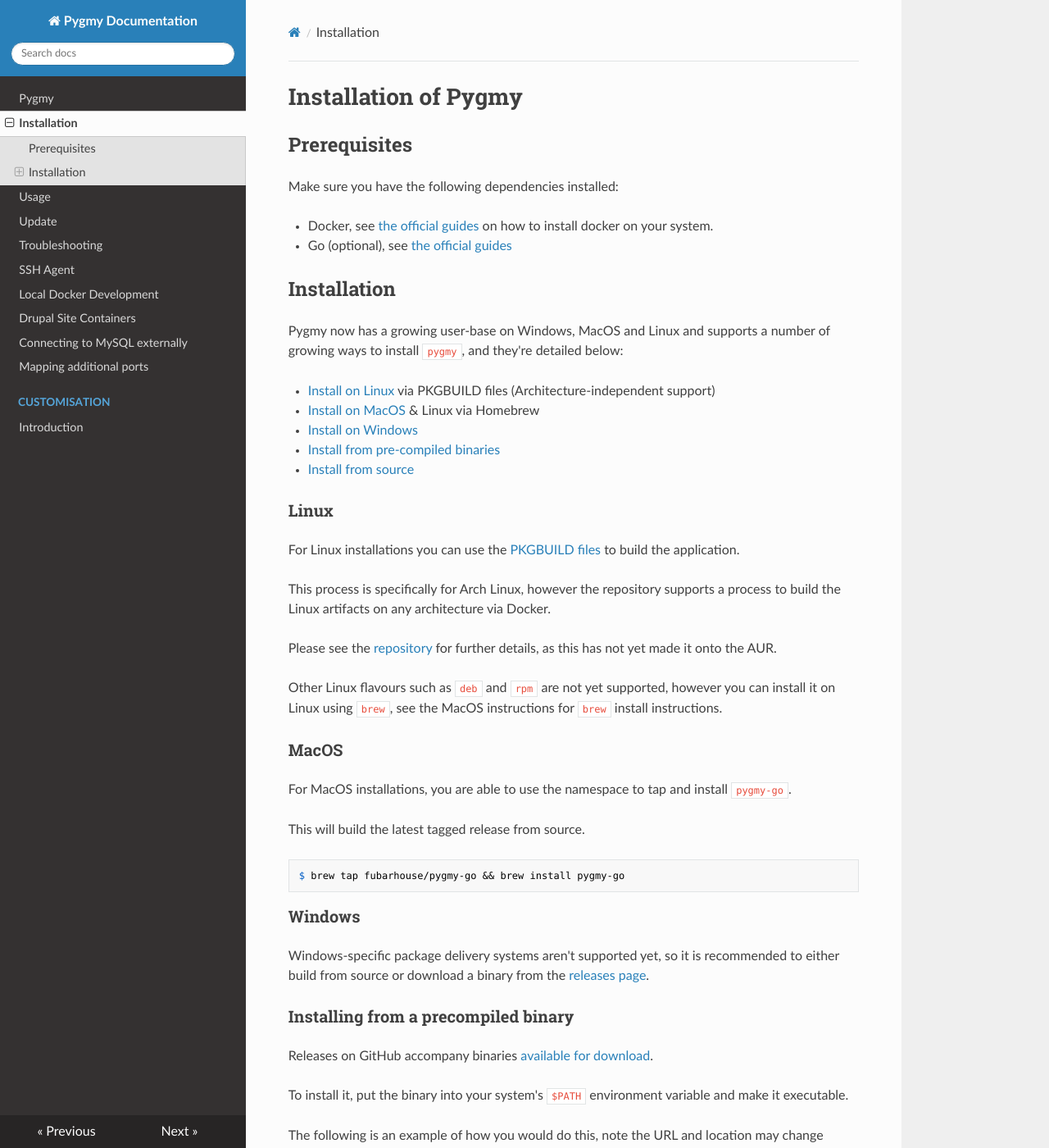
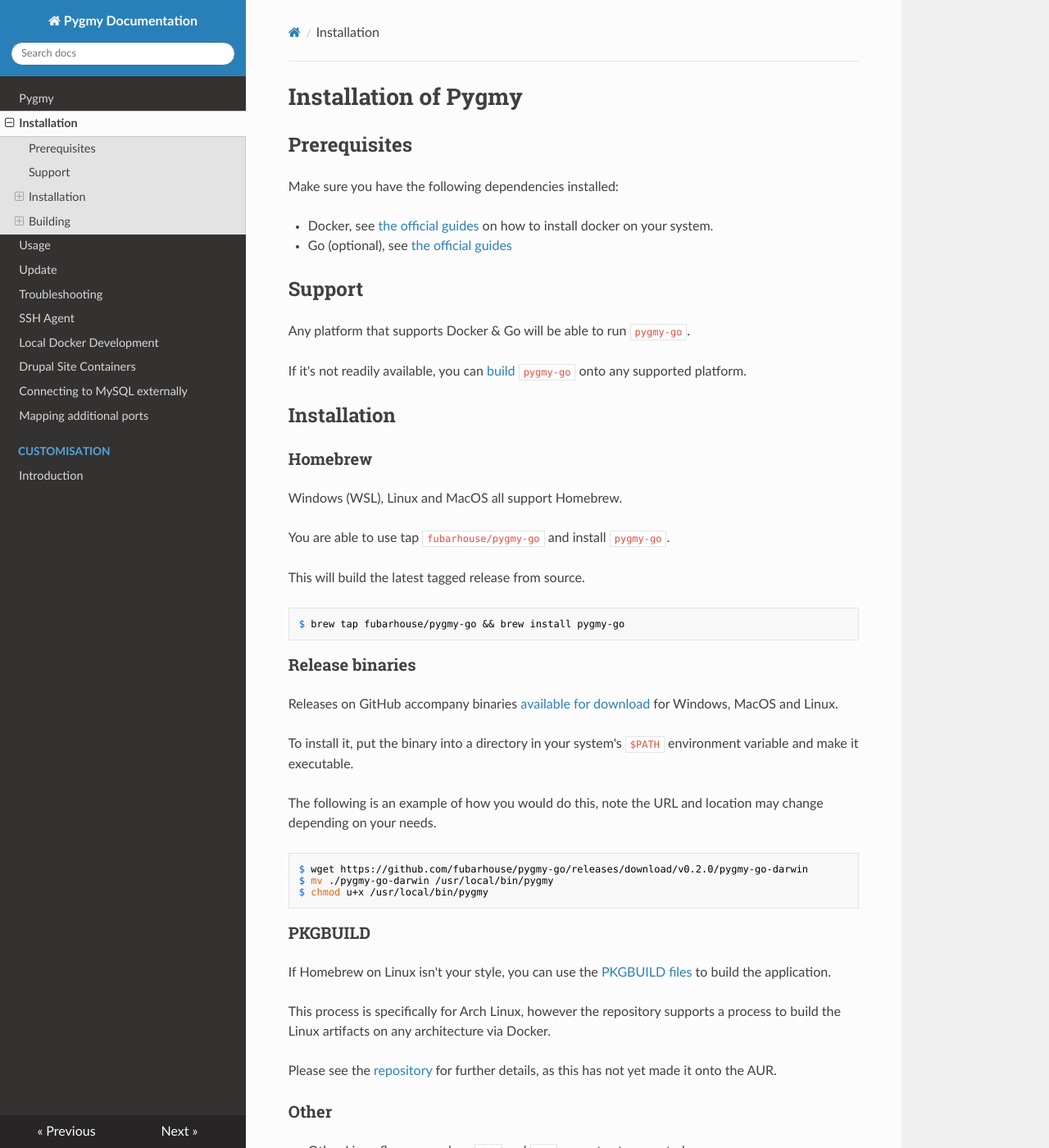
Before and after one commit to pygmystack/pygmy, an MkDocs documentation site: the page built from docs/installation.md, in a window 1280 px wide and 1400 px high. Shown: the whole window at 82% size. Built offline with MkDocs 1.6.1, drawn with Linux system fonts in a browser that asks for light colours; nearby versions of some CDN libraries; some of the changed text lies outside the part shown.

Commit message:
More install updates
Signed-off-by: Karl Hepworth <karl.hepworth@gmail.com>

`````diff
--- a/docs/installation.md
+++ b/docs/installation.md
@@ -6,29 +6,16 @@
 * Docker, see [the official guides](https://docs.docker.com/engine/installation/) on how to install docker on your system.
 * Go (optional), see [the official guides](https://golang.org/doc/install)
 
+## Support
+Any platform that supports Docker & Go will be able to run `pygmy-go`.
+
+If it's not readily available, you can [build](#building) `pygmy-go` onto any supported platform.
+
 ## Installation
+### Homebrew
+Windows (WSL), Linux and MacOS all support Homebrew.
 
-Pygmy now has a growing user-base on Windows, MacOS and Linux and supports a number of growing ways to install `pygmy`, and they're detailed below:
-
-* [Install on Linux](#linux) via PKGBUILD files (Architecture-independent support)
-* [Install on MacOS](#macos) & Linux via Homebrew
-* [Install on Windows](#windows)
-* [Install from pre-compiled binaries](#installing-from-a-precompiled-binary)
-* [Install from source](#build-from-source-make)
-
-### Linux
-
-For Linux installations you can use the [PKGBUILD files](https://github.com/fubarhouse/pygmy-go.pkgbuild) to build the application.
-
-This process is specifically for Arch Linux, however the repository supports a process to build the Linux artifacts on any architecture via Docker.
-
-Please see the [repository](https://github.com/fubarhouse/pygmy-go.pkgbuild) for further details, as this has not yet made it onto the AUR.
-
-Other Linux flavours such as `deb` and `rpm` are not yet supported, however you can install it on Linux using `brew`, see the MacOS instructions for `brew` install instructions.
-
-### MacOS
-
-For MacOS installations, you are able to use the namespace to tap and install `pygmy-go`.
+You are able to use tap `fubarhouse/pygmy-go` and install `pygmy-go`.
 
 This will build the latest tagged release from source.
 
@@ -36,31 +23,36 @@
 $ brew tap fubarhouse/pygmy-go && brew install pygmy-go
 ````
 
-### Windows
+### Release binaries
+Releases on GitHub accompany binaries [available for download](https://github.com/fubarhouse/pygmy-go/releases) for Windows, MacOS and Linux.
 
-Windows-specific package delivery systems aren't supported yet, so it is recommended to either build from source or download a binary from the [releases page](https://github.com/fubarhouse/pygmy-go/releases).
-
-### Installing from a precompiled binary
-
-Releases on GitHub accompany binaries [available for download](https://github.com/fubarhouse/pygmy-go/releases).
-
-To install it, put the binary into your system's `$PATH` environment variable and make it executable.
+To install it, put the binary into a directory in your system's `$PATH` environment variable and make it executable.
 
 The following is an example of how you would do this, note the URL and location may change depending on your needs.
 ```console
-$ wget https://github.com/fubarhouse/pygmy-go/releases/download/v0.1.0/pygmy-go-darwin
+$ wget https://github.com/fubarhouse/pygmy-go/releases/download/v0.2.0/pygmy-go-darwin
 $ mv ./pygmy-go-darwin /usr/local/bin/pygmy
 $ chmod u+x /usr/local/bin/pygmy
 ```
 
-### Build from source (make)
+### PKGBUILD
+If Homebrew on Linux isn't your style, you can use the [PKGBUILD files](https://github.com/fubarhouse/pygmy-go.pkgbuild) to build the application.
 
+This process is specifically for Arch Linux, however the repository supports a process to build the Linux artifacts on any architecture via Docker.
+
+Please see the [repository](https://github.com/fubarhouse/pygmy-go.pkgbuild) for further details, as this has not yet made it onto the AUR.
+
+### Other
+* Other Linux flavours such as `deb` and `rpm` are not yet supported.
+* Windows distribution platforms such as [chocolatey](https://chocolatey.org/docs/installation) are not yet supported, please use homebrew, install/build from make/source or binary for Windows installations.
+
+## Building
+### Using makefile
 Pygmy comes with a Make file, which you can simply run `make build && make clean` to build binaries for Linux (amd64), Windows (x86) & MacOS (Darwin).
 
 From here you can follow the guidance to install the relevant executable in the `builds/` folder using the instructions above.
 
-### Installing from source (go)
-
+### From source
 The installation of `pygmy` is fairly simple and can be accomplished via the go toolchain
 
 ```console
`````
